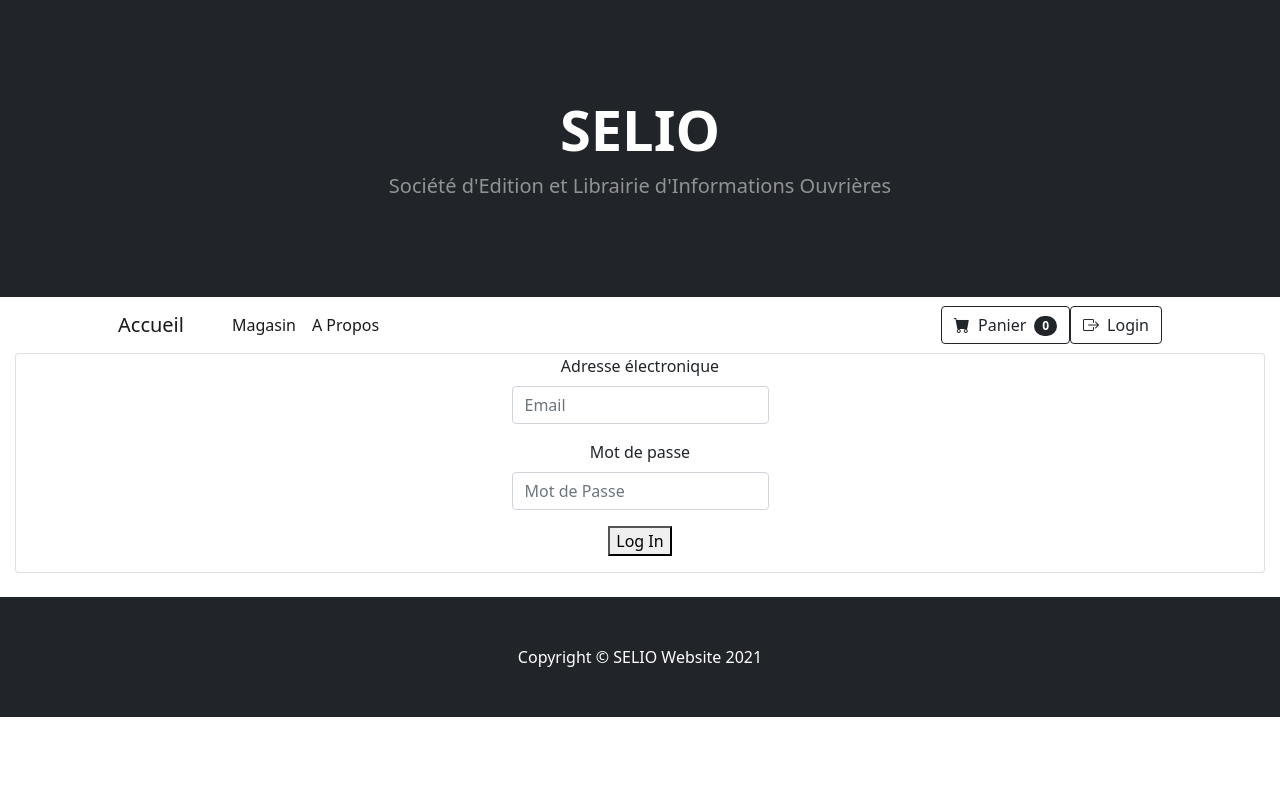
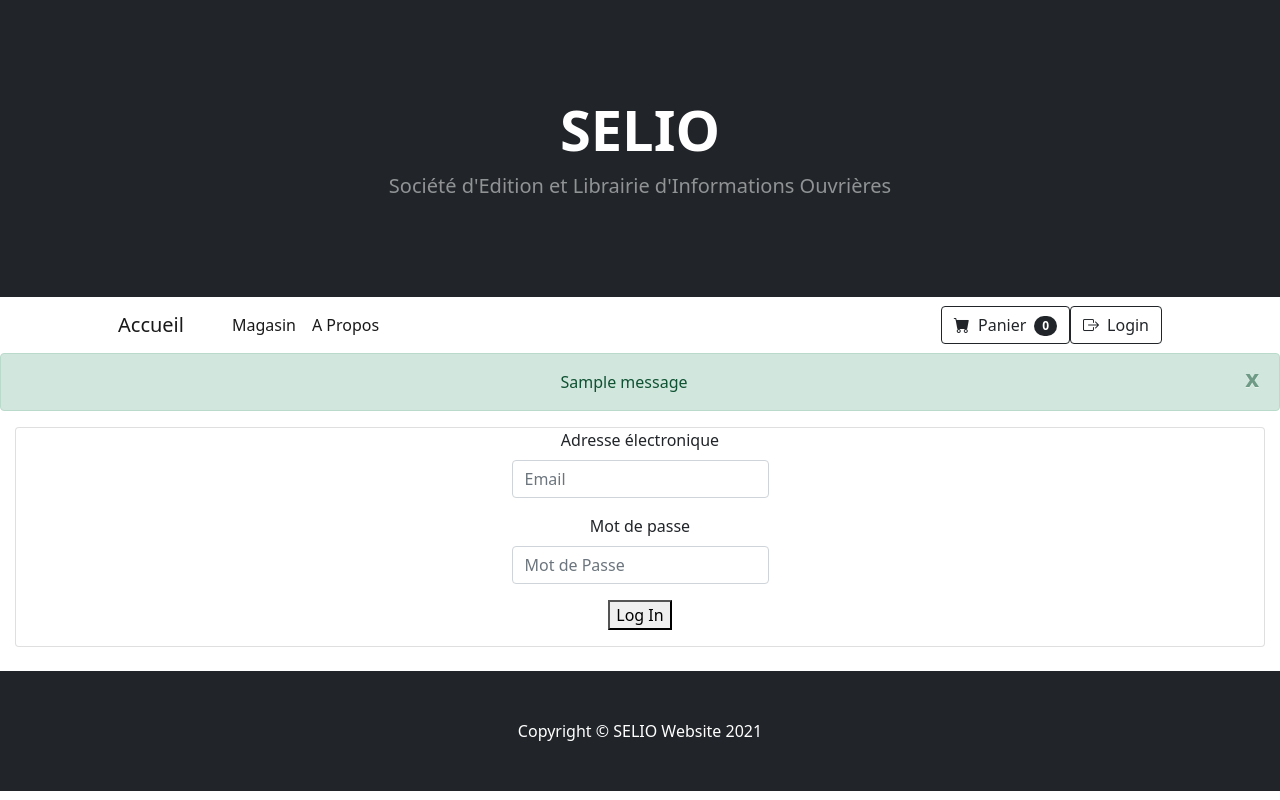
Before and after one commit to jcouignoux/selio_project, a Django app: page /store/login in a window 1280 px wide. Run offline with Django 3.2, Linux system fonts and the light colour scheme; tables that the repository leaves empty hold one stand-in row (values such as "Sample post"); one stand-in notice (Sample message) is shown; some libraries are stand-ins or nearby versions.

Commit message:
update message error

```diff
--- a/store/templates/store/login.html
+++ b/store/templates/store/login.html
@@ -2,9 +2,11 @@
 {% load bootstrap4 %}
 
 {% block content %}
-        {% if errors %}
-            {% include "store/item_popup.html" with errors=errors %}
-        {% endif %}
+    {% if messages %}
+        {% for message in messages %}
+            {% include "store/item_alert.html" %}
+        {% endfor %}
+    {% endif %}
         <div class="col mb-4">
             <div class="card text-center">
         <form class="form-group w-10 align-self-center" action="{% url 'store:login' %}" method="POST">
--- a/store/views.py
+++ b/store/views.py
@@ -627,7 +627,6 @@ def connexion(request):
         context = {}
 
     if request.method == "POST":
-        context['errors'] = []
         UForm = UserForm(data=request.POST, error_class=ParagraphErrorList)
         if UForm.is_valid():
             email = UForm.cleaned_data['email']
@@ -636,7 +635,6 @@ def connexion(request):
             # user = authenticate(request, username=user.username, password=password)
             if user:
                 if not user.is_staff:
-                    print('test')
                     contact = Contact.objects.get(user=user)
                     CForm_dsa = AddressForm(contact.default_shipping_address.__dict__)
                     CForm_dia = AddressForm(contact.default_invoicing_address.__dict__)
@@ -647,7 +645,8 @@ def connexion(request):
 
                 return render(request, 'store/index.html', context)
             else:
-                context['errors'].append("Identifiant ou mot de passe incorrect.")
+                error_message = "Identifiant ou mot de passe incorrect."
+                messages.error(request, error_message)
     else:
         UForm = UserForm()
 
```
